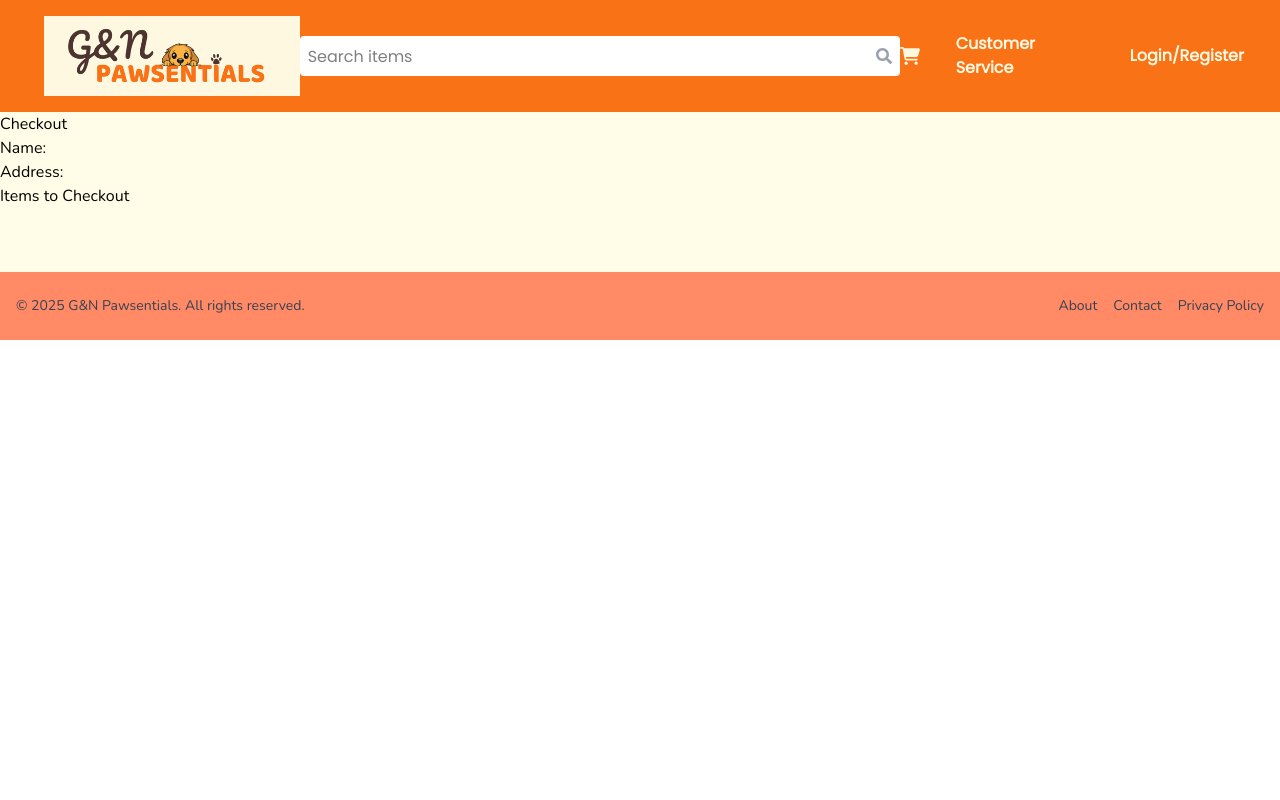
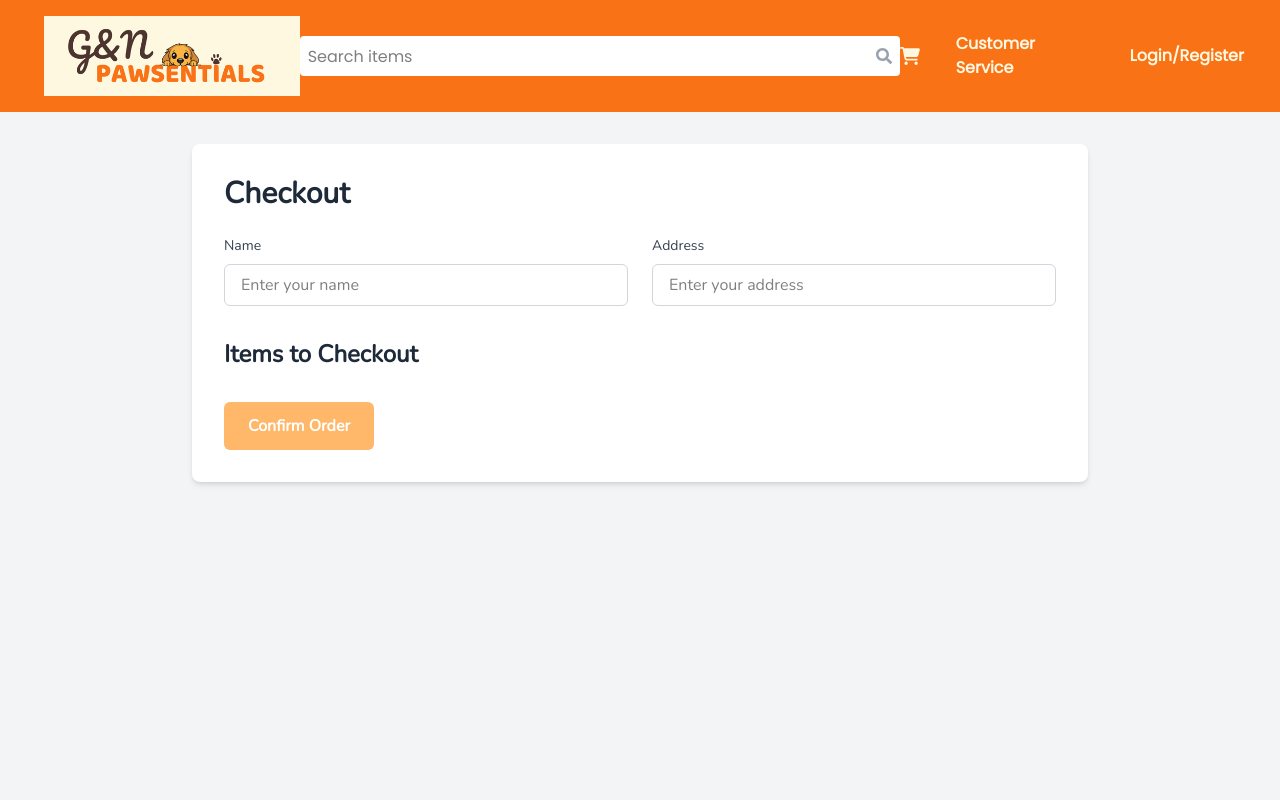
Before and after one commit to gippo05/react-ecommerce-app, a React (Vite) app in the folder e-commerce-app/: page /checkout in a window 1280 px wide. Shown: the top 800 px of the page. Built offline with nearby package versions, Linux system fonts and the light colour scheme.

Commit message:
added checkout page for front end only.
working as of the moment all front end including
spinning loading, buy now button.

```diff
--- a/e-commerce-app/src/pages/checkoutPage.jsx
+++ b/e-commerce-app/src/pages/checkoutPage.jsx
@@ -1,38 +1,61 @@
+const CheckOutPage = ({ cartItems }) => {
+  return (
+    <div className="min-h-screen bg-gray-100 p-8">
+      <div className="max-w-4xl mx-auto bg-white rounded-lg shadow-md p-8">
+        <h2 className="text-3xl font-bold mb-6 text-gray-800">Checkout</h2>
 
-
-
-
-const CheckOutPage = ({ cartItems }) => {
-
-
-
-    return(
+        <form className="grid grid-cols-1 md:grid-cols-2 gap-6 mb-8">
           <div>
-           <h2>Checkout</h2>
+            <label className="block mb-2 text-sm font-medium text-gray-700">Name</label>
+            <input
+              type="text"
+              placeholder="Enter your name"
+              className="w-full px-4 py-2 border border-gray-300 rounded-md focus:outline-none focus:ring-2 focus:ring-yellow-400"
+            />
+          </div>
 
           <div>
-            <form action="submit">
-                <h3>Name:</h3>
-                <h3>Address:</h3>
+            <label className="block mb-2 text-sm font-medium text-gray-700">Address</label>
+            <input
+              type="text"
+              placeholder="Enter your address"
+              className="w-full px-4 py-2 border border-gray-300 rounded-md focus:outline-none focus:ring-2 focus:ring-yellow-400"
+            />
+          </div>
         </form>
 
+        <h3 className="text-2xl font-semibold mb-4 text-gray-800">Items to Checkout</h3>
+
+        <div className="space-y-4">
+          {cartItems.map(item => (
+            <div
+              key={item.id}
+              className="flex items-center justify-between bg-gray-50 border border-gray-200 rounded-md p-4"
+            >
+              <div className="flex items-center gap-4">
+                <img
+                  src={item.image}
+                  alt={item.name}
+                  className="w-20 h-20 object-cover rounded"
+                />
                 <div>
-              <h3>Items to Checkout</h3>
-                    {cartItems.map(item => (
-                            <div key={item.id}>
-                                <img src={item.image} alt={item.image} />
-                                <h3>{item.name}</h3>
-                                <p>{item.price}</p>
-                                <p className="font-semibold mb-1">Quantity: {item.quantity}</p>
+                  <h4 className="font-medium text-gray-700">{item.name}</h4>
+                  <p className="text-gray-600">₱{item.price}</p>
+                  <p className="text-gray-600">Quantity: {item.quantity}</p>
+                </div>
+              </div>
             </div>
           ))}
         </div>
 
-
-
+        <div className="mt-8">
+          <button className="w-full md:w-auto px-6 py-3 bg-orange-300 hover:bg-orange-200 text-white font-semibold rounded-md transition">
+            Confirm Order
+          </button>
         </div>
       </div>
-    )
-}
+    </div>
+  );
+};
 
 export default CheckOutPage;
--- a/e-commerce-app/src/pages/productdetails.jsx
+++ b/e-commerce-app/src/pages/productdetails.jsx
@@ -1,22 +1,55 @@
 import { useParams } from "react-router-dom";
 import { Products } from "../mockdata/data";
-import { useState } from "react";
+import { useEffect, useState } from "react";
+import { useNavigate } from "react-router-dom";
 
-const ProductDetails = ({addToCart, cartItems}) => {
+const ProductDetails = ({ addToCart, cartItems }) => {
   const { id } = useParams();
-  const product = Products.find(p => p.id === Number(id));
+  const [product, setProduct] = useState(null);
   const [quantity, setQuantity] = useState(1);
+  const [loading, setLoading] = useState(true);
 
- const isInCart = () => cartItems.some(item => item.id === product.id);
+  const navigate = useNavigate();
 
+  useEffect(() => {
+    setLoading(true);
+    // Simulate fetching from API:
+    const timer = setTimeout(() => {
+      const foundProduct = Products.find((p) => p.id === Number(id));
+      setProduct(foundProduct);
+      setLoading(false);
+    }, 1000); // 1 second fake delay
+
+    return () => clearTimeout(timer);
+  }, [id]);
+
+  if (loading || !product) {
+    return (
+      <div className="min-h-screen flex items-center justify-center bg-[#FFFDE7]">
+        <div className="w-16 h-16 border-4 border-orange-500 border-t-transparent rounded-full animate-spin"></div>
+      </div>
+    );
+  }
+
+  const isInCart = () => cartItems.some((item) => item.id === product.id);
 
   const handleDecrease = () => {
-    if (quantity > 1) setQuantity(prev => prev - 1);
+    if (quantity > 1) setQuantity((prev) => prev - 1);
+  };
+
+  const handleIncrease = () => {
+    setQuantity((prev) => prev + 1);
+  };
+
+  const handleBuyNow = () => {
+
+    if(!isInCart()){
+      addToCart(product, quantity);
+    }
+    navigate("/checkout");
+
   }
 
-  const handleIncrease = () => {
-    setQuantity(prev => prev + 1);
-  }
   return (
     <div className="min-h-screen flex items-start justify-center px-4 py-10 bg-[#FFFDE7]">
       <div className="flex flex-col md:flex-row gap-10 max-w-5xl w-full">
@@ -45,8 +78,12 @@ const ProductDetails = ({addToCart, cartItems}) => {
         <div className="md:w-1/2">
           <h1 className="text-3xl font-bold mb-2">{product.name}</h1>
           <p className="text-red-600 text-2xl font-bold mb-1">₱{product.price}</p>
-          <p className="line-through text-gray-400 text-sm mb-2">₱{product.originalPrice}</p>
-          <p className="text-yellow-600 mb-4">⭐ {product.rating} ({product.reviews})</p>
+          <p className="line-through text-gray-400 text-sm mb-2">
+            ₱{product.originalPrice}
+          </p>
+          <p className="text-yellow-600 mb-4">
+            ⭐ {product.rating} ({product.reviews})
+          </p>
 
           {/* Variants */}
           <div className="mb-4">
@@ -65,11 +102,19 @@ const ProductDetails = ({addToCart, cartItems}) => {
           <div className="mb-4">
             <p className="font-semibold mb-1">Quantity:</p>
             <div className="flex items-center space-x-2">
-              <button className="px-3 py-1 bg-gray-300 rounded hover:bg-gray-200 cursor-pointer"
-              onClick={handleDecrease}>-</button>
+              <button
+                className="px-3 py-1 bg-gray-300 rounded hover:bg-gray-200 cursor-pointer"
+                onClick={handleDecrease}
+              >
+                -
+              </button>
               <span className="px-2">{quantity}</span>
-              <button className="px-3 py-1 bg-gray-300 rounded  hover:bg-gray-200 cursor-pointer"
-              onClick={handleIncrease}>+</button>
+              <button
+                className="px-3 py-1 bg-gray-300 rounded hover:bg-gray-200 cursor-pointer"
+                onClick={handleIncrease}
+              >
+                +
+              </button>
             </div>
           </div>
 
@@ -83,7 +128,7 @@ const ProductDetails = ({addToCart, cartItems}) => {
               {isInCart() ? "Already in Cart" : "Add to Cart"}
             </button>
 
-            <button className="bg-red-500 text-white px-6 py-2 rounded hover:bg-red-600 cursor-pointer">
+            <button className="bg-red-500 text-white px-6 py-2 rounded hover:bg-red-600 cursor-pointer" onClick={handleBuyNow}>
               Buy Now
             </button>
           </div>
```
Lines whose indentation alone changed are shown as unchanged.
